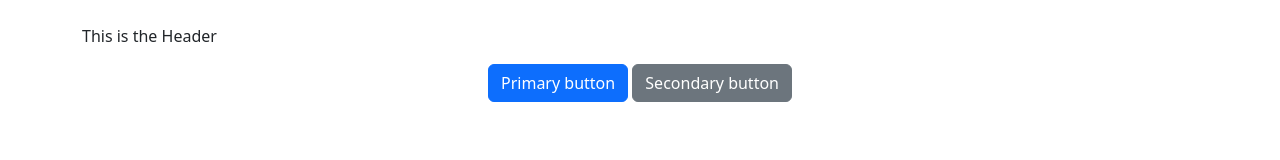
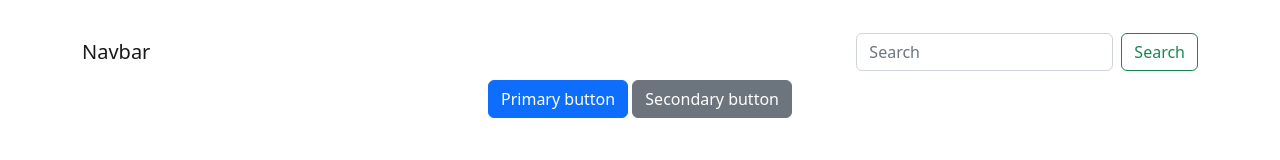
Before and after one commit to Ak-Samad/bootstrap-5-TestPage, a website built with webpack: page src/index.html in a window 1280 px wide. Built offline with nearby package versions, Linux system fonts and the light colour scheme.

Commit message:
1 file modified

```diff
--- a/src/index.html
+++ b/src/index.html
@@ -10,9 +10,22 @@
   <body class="p-4">
     <div class="container text-center">
       <div class="row">
-        <div class="col">
-          <p class="text-start">This is the Header</p>
-        </div>
+        <nav class="navbar bg-body-tertiary">
+          <div class="container-fluid">
+            <a class="navbar-brand">Navbar</a>
+            <form class="d-flex" role="search">
+              <input
+                class="form-control me-2"
+                type="search"
+                placeholder="Search"
+                aria-label="Search"
+              />
+              <button class="btn btn-outline-success" type="submit">
+                Search
+              </button>
+            </form>
+          </div>
+        </nav>
       </div>
 
       <div>
```
